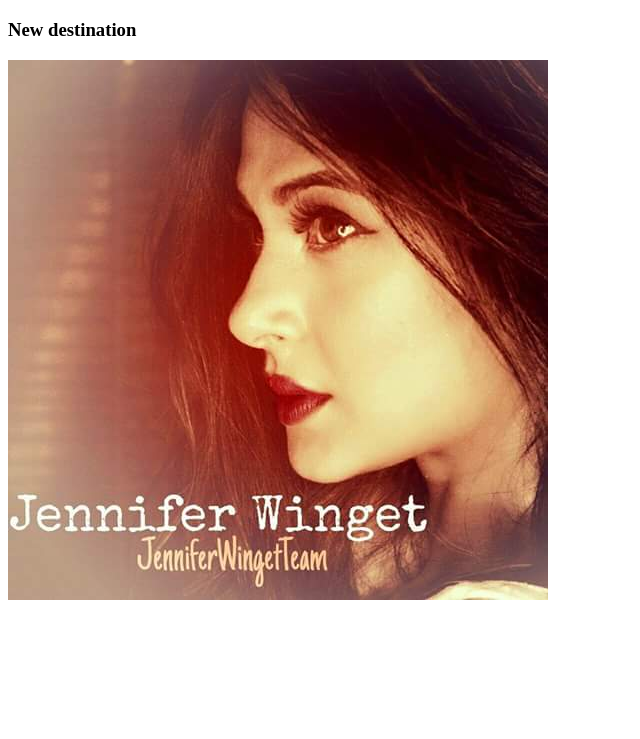
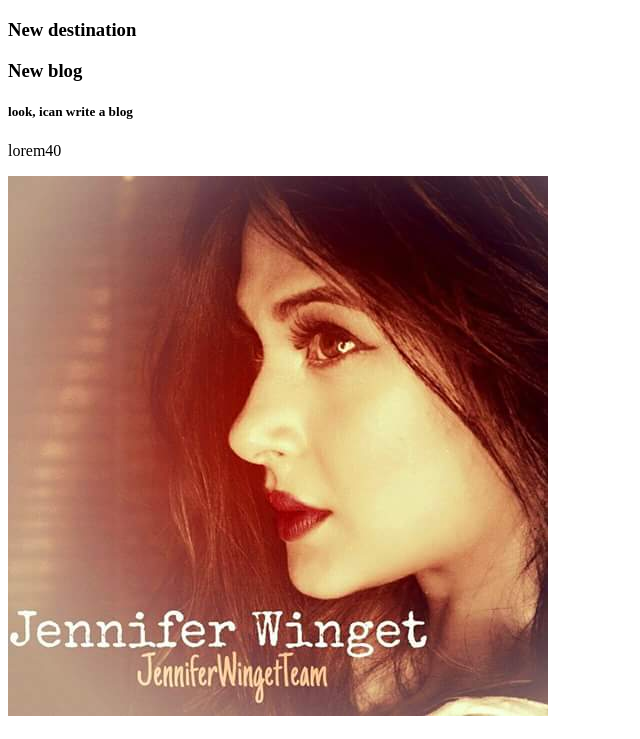
Before and after one commit to anannanatta7/3rd-repo, a plain HTML site: page start.html in a window 1280 px wide. Shown: the part 61-800 px from the top of the page, without its empty margins (0-640 px from the left). Drawn offline with Linux system fonts and the light colour scheme.

Commit message:
added something

```diff
--- a/start.html
+++ b/start.html
@@ -9,6 +9,11 @@
 <body>
     <h1>My start file is not index.html</h1>
     <h3>New destination</h3>
+    <div>
+        <h3><b>New blog</b></h3>
+        <h5>look, ican write a blog</h5>
+        <p>lorem40</p>
+    </div>
     <img src="jennifer.jpg" alt="">
 </body>
 </html>
```
